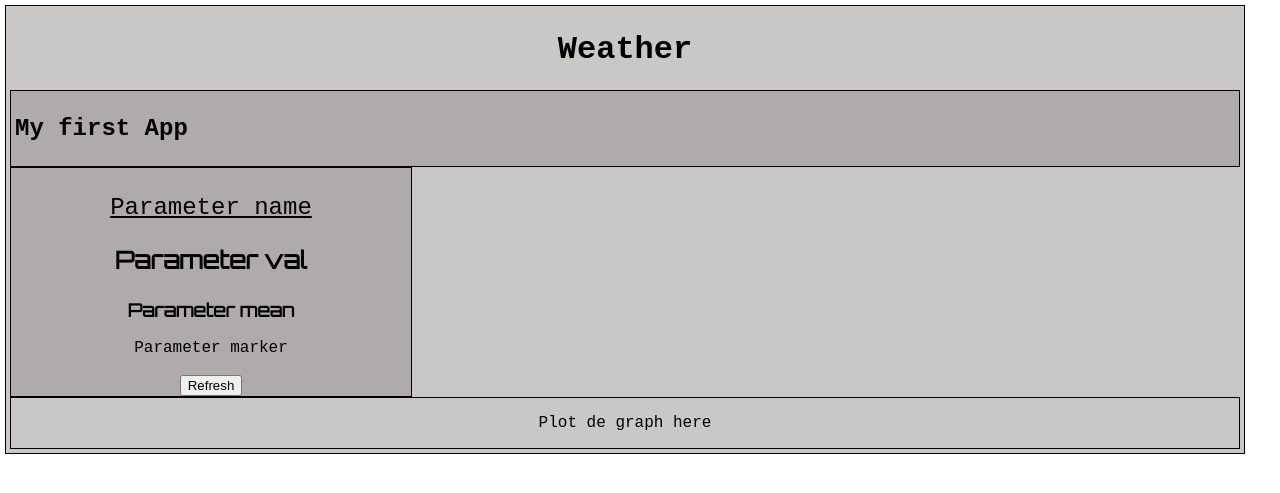
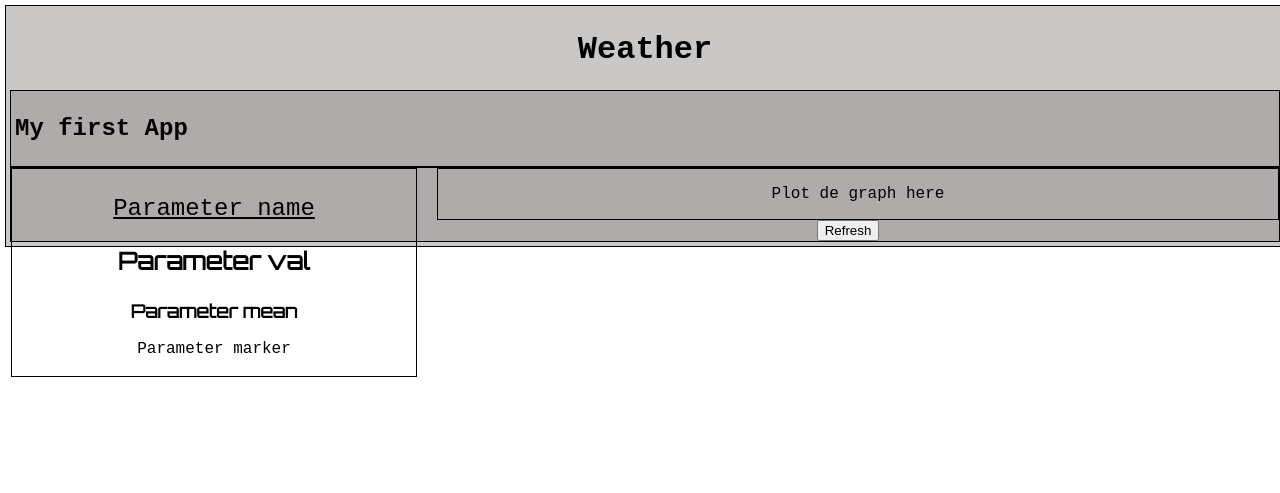
Before and after one commit to janrutger/Rest-server, a Flask app: page / in a window 1280 px wide. Shown: the top 493 px of the page. Run offline with Flask 2, Linux system fonts and the light colour scheme; some libraries are stand-ins or nearby versions.

Commit message:
Some timestamp issues

```diff
--- a/server.py
+++ b/server.py
@@ -186,10 +186,17 @@ def query_slice(output, endtime, hours, marker, station_id, parameter):
                 else:
                     _marker = "d"
 
+                #Convert result[times] stings to date
+                n = 0
+                for times in result["ANSWER"]["TIME_LABELS"]:
+                    xas[n] = datetime.strptime(times, "%Y-%m-%dT%H:%M:%S")
+                    n = n + 1
+
                 ax.plot(result["ANSWER"]["TIME_LABELS"],  result["ANSWER"]["VALUE_LIST"][parm_Keys[0]],                                      lw=1, color="red", marker=_marker, label=_Label )
                 ax.plot(result["ANSWER"]["TIME_LABELS"], [result["ANSWER"]["VALUE_AVERAGE"][parm_Keys[0]]]*result["ANSWER"]["SLICE_LEN"],    lw=1, color="red", linestyle="dotted" )
                 ax.plot(result["ANSWER"]["TIME_LABELS"], [result["ANSWER"]["VALUE_MEDIAN"][parm_Keys[0]]]*result["ANSWER"]["SLICE_LEN"],     lw=1, color="red", linestyle="dashed" )
                 ax.plot(result["ANSWER"]["TIME_LABELS"], [result["ANSWER"]["VALUE_N_AVERAGE"][parm_Keys[0]]]*result["ANSWER"]["SLICE_LEN"],  lw=1, color="red", linestyle="dashdot" )
+
             if len(result["ANSWER"]["VALUE_LAST"]) == 3:
                 _Label = parm_Keys[0] + "[" + result["ANSWER"]["UNITS"] + "]"
                 if result["ANSWER"]["VALUE_N_AVERAGE"][parm_Keys[0]] > result["ANSWER"]["VALUE_LAST"][parm_Keys[0]]:
@@ -198,6 +205,13 @@ def query_slice(output, endtime, hours, marker, station_id, parameter):
                     _marker = "^"
                 else:
                     _marker = "d"
+
+                #Convert result[times] stings to date
+                n = 0
+                for times in result["ANSWER"]["TIME_LABELS"]:
+                    xas[n] = datetime.strptime(times, "%Y-%m-%dT%H:%M:%S")
+                    n = n + 1
+
                 ax.plot(result["ANSWER"]["TIME_LABELS"],  result["ANSWER"]["VALUE_LIST"][parm_Keys[0]],                                      lw=1, color="red", marker=_marker, label=_Label )
                 ax.plot(result["ANSWER"]["TIME_LABELS"], [result["ANSWER"]["VALUE_AVERAGE"][parm_Keys[0]]]*result["ANSWER"]["SLICE_LEN"],    lw=1, color="red", linestyle="dotted" )
                 ax.plot(result["ANSWER"]["TIME_LABELS"], [result["ANSWER"]["VALUE_MEDIAN"][parm_Keys[0]]]*result["ANSWER"]["SLICE_LEN"],     lw=1, color="red", linestyle="dashed" )
--- a/static/index.css
+++ b/static/index.css
@@ -1,5 +1,5 @@
 body {
-    width: 1240px;
+    width: 1280px;
     margin: 0px;
     margin-left: 5px;
     margin-top: 5px;
@@ -24,12 +24,15 @@ body {
 #parameter {
     border:1px solid black;
     background-color: rgb(175, 171, 171);
-    width: 400px;
+
 
 }
 
 #numbers {
     padding: 2px;
+    border: 1px solid black;
+    width: 400px;
+    float: left;
 
 }
 
@@ -53,6 +56,6 @@ body {
 
 #graph {
     border:1px solid black;
-
-
+    width: 840px;
+    float: right;
 }
--- a/static/index.html
+++ b/static/index.html
@@ -26,13 +26,17 @@
                 <p id="parmMarker">Parameter marker</p>
             </div>
 
-            <button id="refresh" type="button" onclick="refreshButton()">Refresh</button>
+            <div id="graph">
+                <p id="PlotGraph">Plot de graph here</p>
+            </div>
 
+            <div>
+                <button id="refresh" type="button" onclick="refreshButton()">Refresh</button>
+            </div>
         </div>
 
-        <div id="graph">
-            <p id="PlotGraph">Plot de graph here</p>
-        </div>
+
+
     </div>
 
 </body>
--- a/static/index.js
+++ b/static/index.js
@@ -4,7 +4,7 @@ google.charts.load('current', {'packages':['line']});
 
 function refresh(){
     console.log("Func refresh")
-    let url = "http://rest:5000/slice/json/now/36/5/Amsterdam/temperature"
+    let url = "http://rest:5000/slice/json/now/36/5/Amsterdam/Humidity"
     //let url = "ServerResponse.json"
 
     fetch(url)
@@ -79,8 +79,8 @@ function plot(info){
           title: info["PARAMETER"].toUpperCase(),
           subtitle: parm + " " + info["UNITS"]
         },
-        width: 1200,
-        height: 480
+        width: 830,
+        height: 200
       };
 
       var chart = new google.charts.Line(document.getElementById('PlotGraph'));
```
